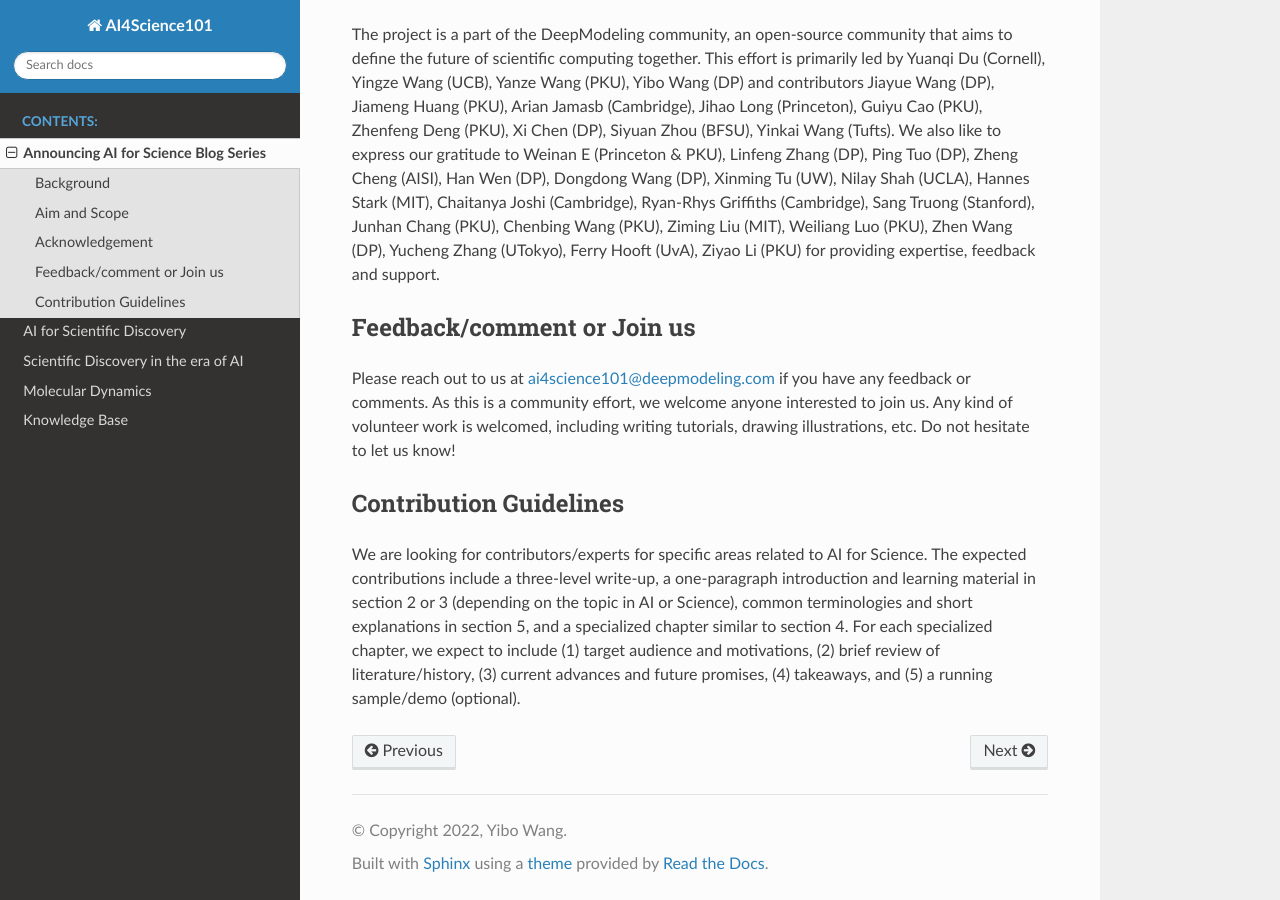
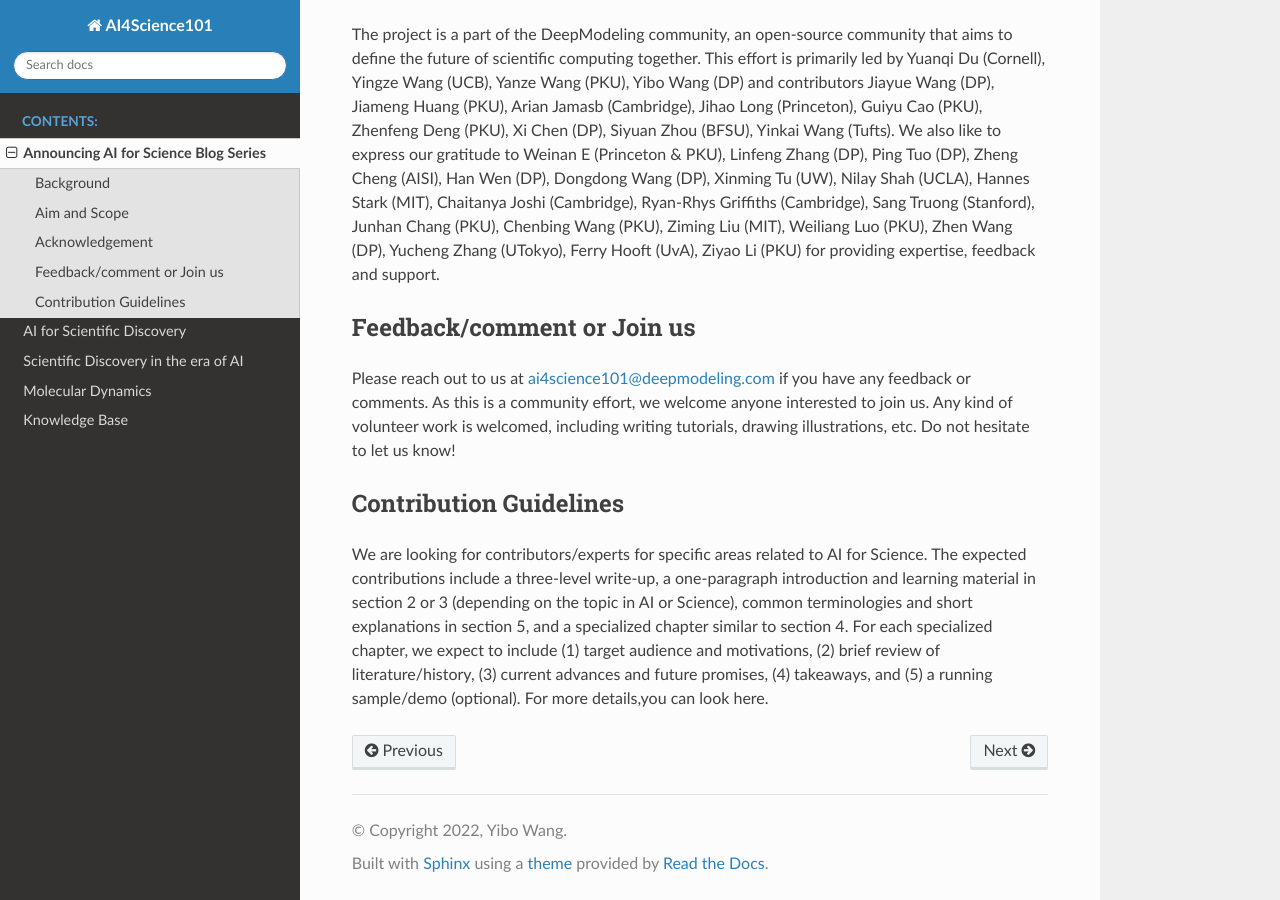
Before and after one commit to deepmodeling/AI4Science101, a Sphinx documentation site: the page built from source/chapters/announcement/announcement.md, in a window 1280 px wide and 900 px high, scrolled down 833 px. Built offline with Sphinx 7.4.7 and the Read the Docs theme 2.0.0, drawn with Linux system fonts in a browser that asks for light colours; pages that are not in the unit, such as notebooks, are missing from menus.

Commit message:
Update announcement.md
Signed-off-by: Chenqqian Zhang <100290172+Chengqian-Zhang@users.noreply.github.com>

```diff
--- a/source/chapters/announcement/announcement.md
+++ b/source/chapters/announcement/announcement.md
@@ -15,4 +15,4 @@ Please reach out to us at [ai4science101@deepmodeling.com](mailto:ai4science101@
 As this is a community effort, we welcome anyone interested to join us. Any kind of volunteer work is welcomed, including writing tutorials, drawing illustrations, etc. Do not hesitate to let us know!
 
 ## Contribution Guidelines
-We are looking for contributors/experts for specific areas related to AI for Science. The expected contributions include a three-level write-up, a one-paragraph introduction and learning material in section 2 or 3 (depending on the topic in AI or Science), common terminologies and short explanations in section 5, and a specialized chapter similar to section 4. For each specialized chapter, we expect to include (1) target audience and motivations, (2) brief review of literature/history, (3) current advances and future promises, (4) takeaways, and (5) a running sample/demo (optional).
+We are looking for contributors/experts for specific areas related to AI for Science. The expected contributions include a three-level write-up, a one-paragraph introduction and learning material in section 2 or 3 (depending on the topic in AI or Science), common terminologies and short explanations in section 5, and a specialized chapter similar to section 4. For each specialized chapter, we expect to include (1) target audience and motivations, (2) brief review of literature/history, (3) current advances and future promises, (4) takeaways, and (5) a running sample/demo (optional). For more details,you can look here.
```
